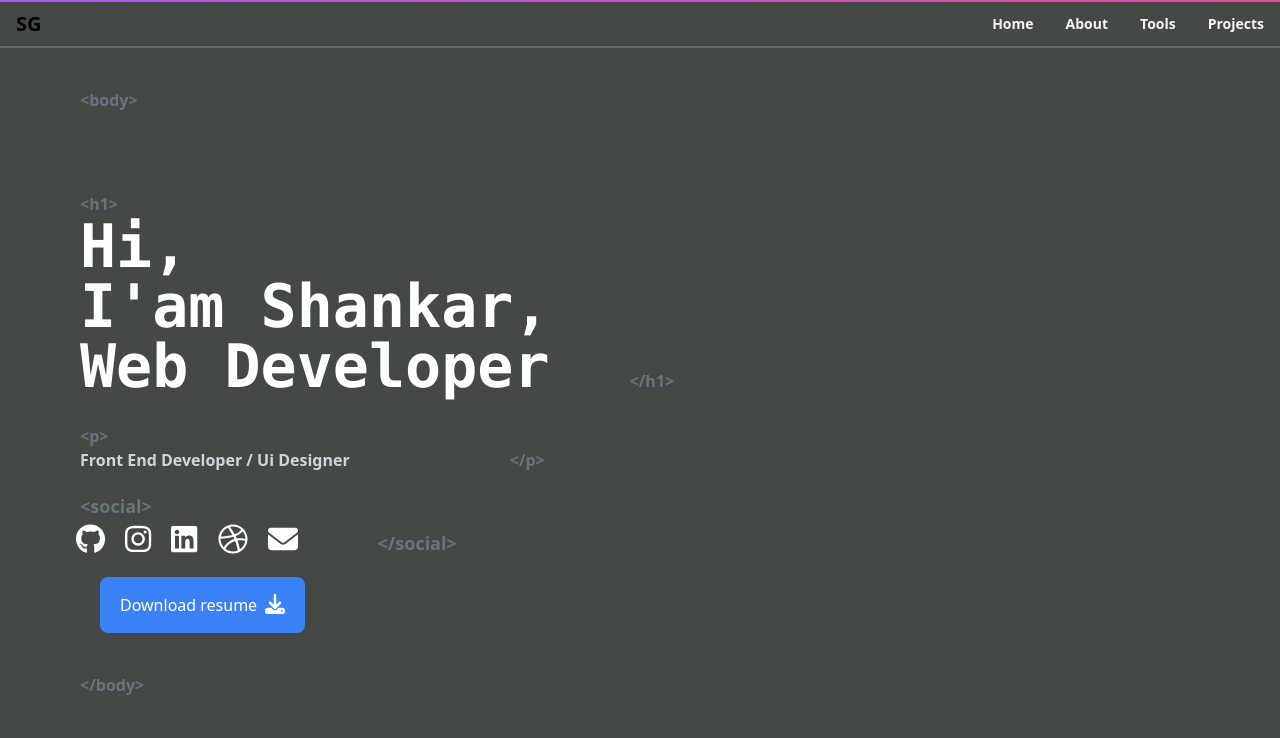
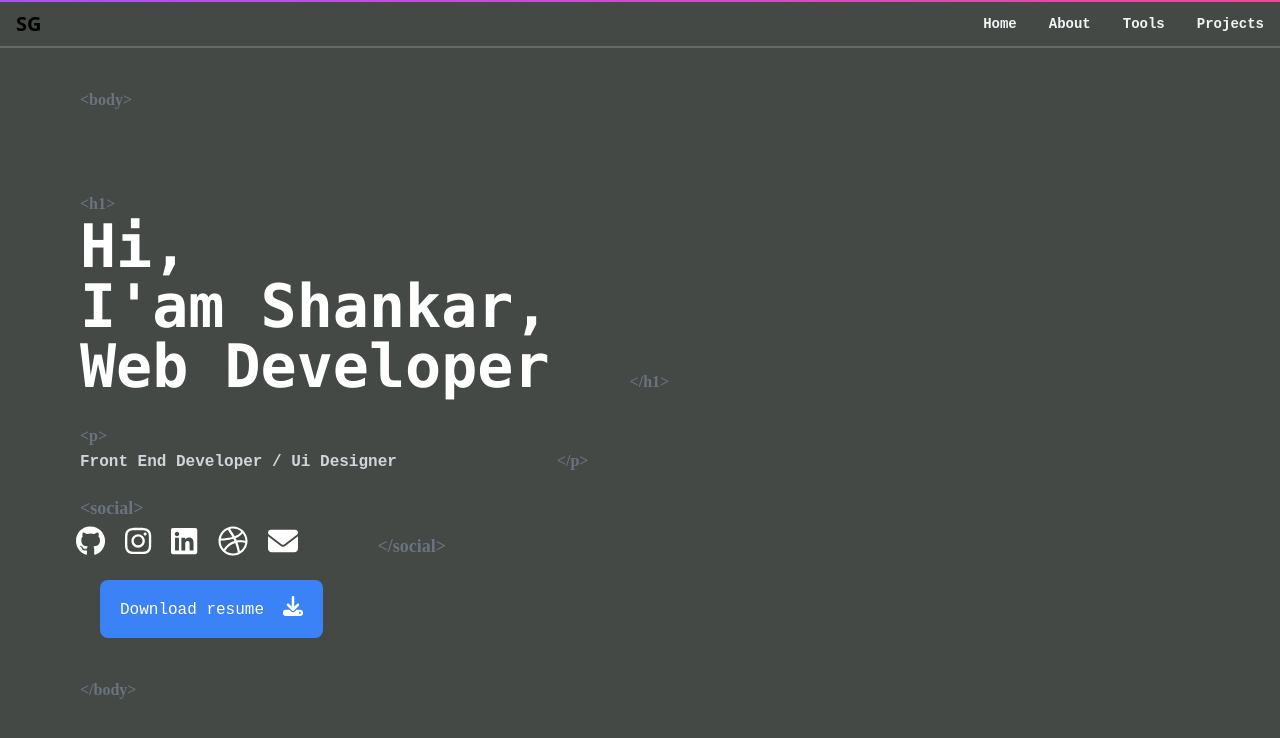
Before and after one commit to goutham-shankar/shankarg-Portfolio-website-, a Next.js app: page / in a window 1280 px wide. Shown: the top 738 px of the page. Built offline with nearby package versions, Linux system fonts and the light colour scheme; a web font is replaced by a local one.

Commit message:
Update tailwind.config.js

```diff
--- a/tailwind.config.js
+++ b/tailwind.config.js
@@ -6,14 +6,10 @@ module.exports = {
   ],
   theme: {
     extend: {
-      colors: {
-        'custom-gray':'#444945',
-
       fontFamily: {
         Rampart: ["Cedarville Cursive", "cursive"],
         Mono: ["Spline Sans Mono", "monospace"],
       },
-    },
     },
   },
   plugins: [
```
